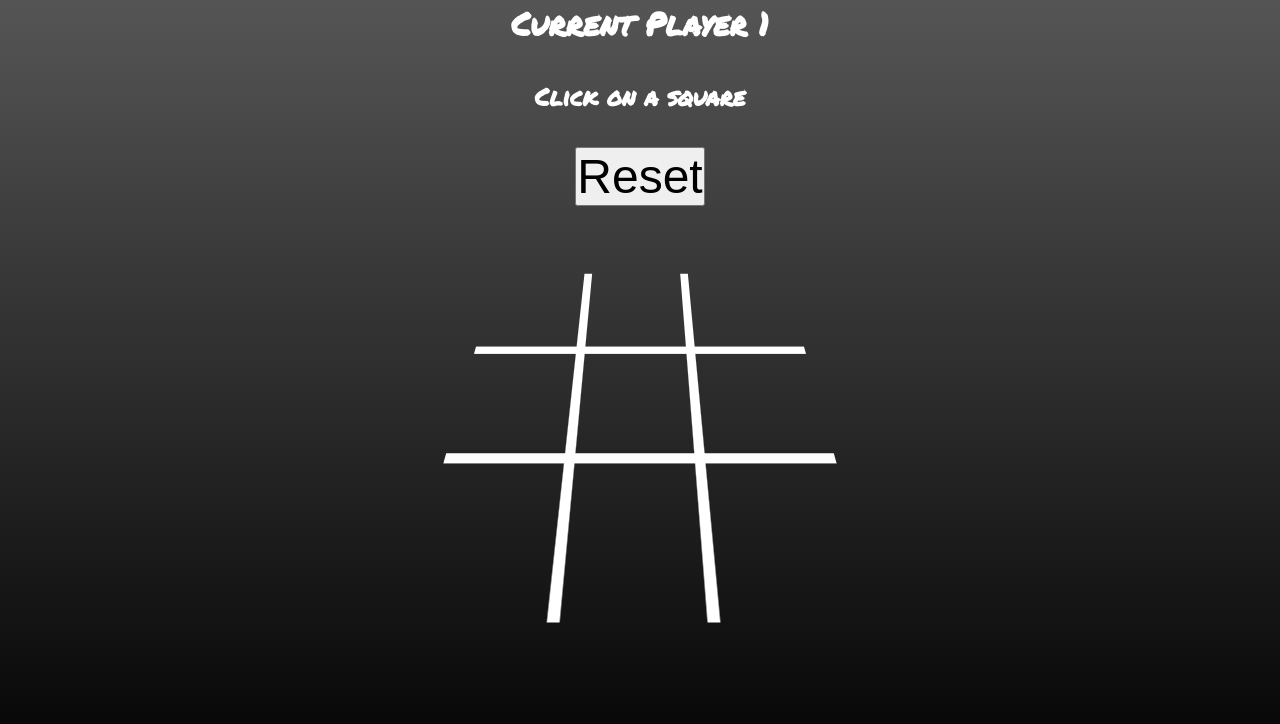
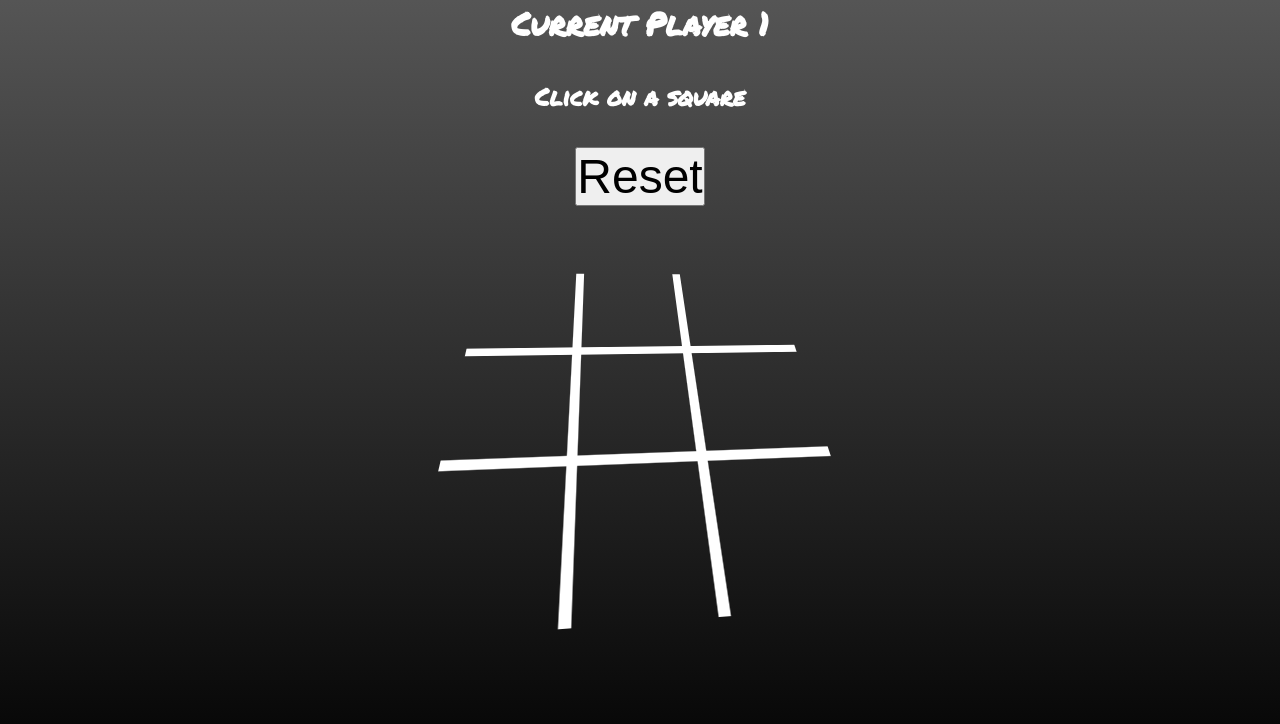
Before and after one commit to stevefaeembra/wk_14_d_3_lab_noughts_crosses, a React (Create React App) app: page / in a window 1280 px wide. Shown: the top 724 px of the page. Built offline with nearby package versions, Linux system fonts and the light colour scheme.

Commit message:
edited css, change perspective

```diff
--- a/src/App.css
+++ b/src/App.css
@@ -39,7 +39,7 @@ h1, h2 {
 
 .squares {
   display: grid;
-  transform: perspective(300px) rotateX(25deg) scale(1.2);
+  transform: perspective(300px) rotateX(25deg) rotateZ(-3deg) rotateY(3deg) scale(1.2);
   grid-template-columns: repeat(3,1fr);
   grid-template-rows: repeat(3,1fr);
   width: 300px;
@@ -103,12 +103,13 @@ h1, h2 {
     transform: translateZ(0px);
   }
 }
+
 .winner {
   animation: pulse;
   animation-duration: 300ms;
   animation-fill-mode: forwards;
   animation-iteration-count: infinite;
-  animation-timing-function: linear;
+  animation-timing-function: ease-in-out;
   color: red;
   font-size: 3rem;
 }
```
